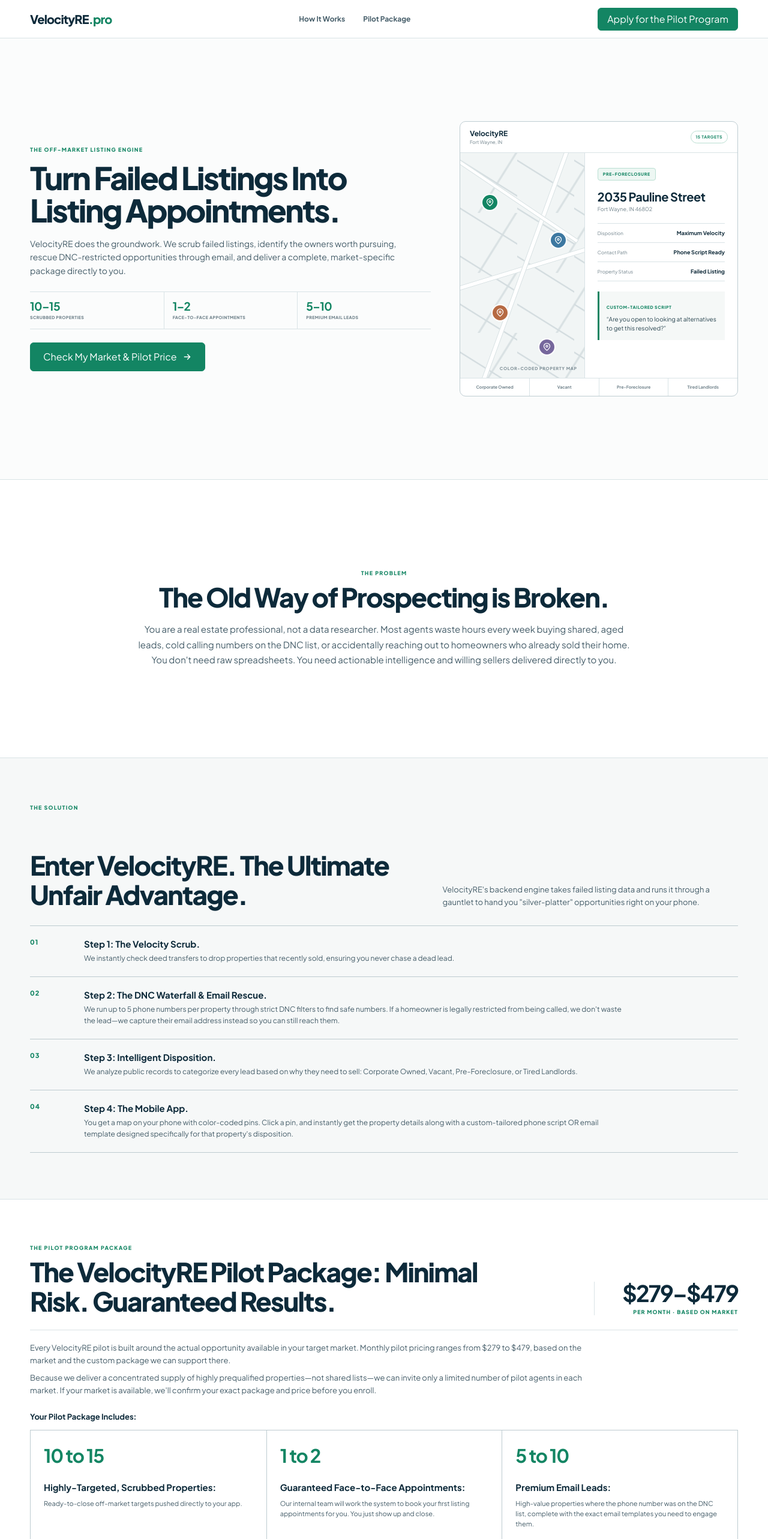
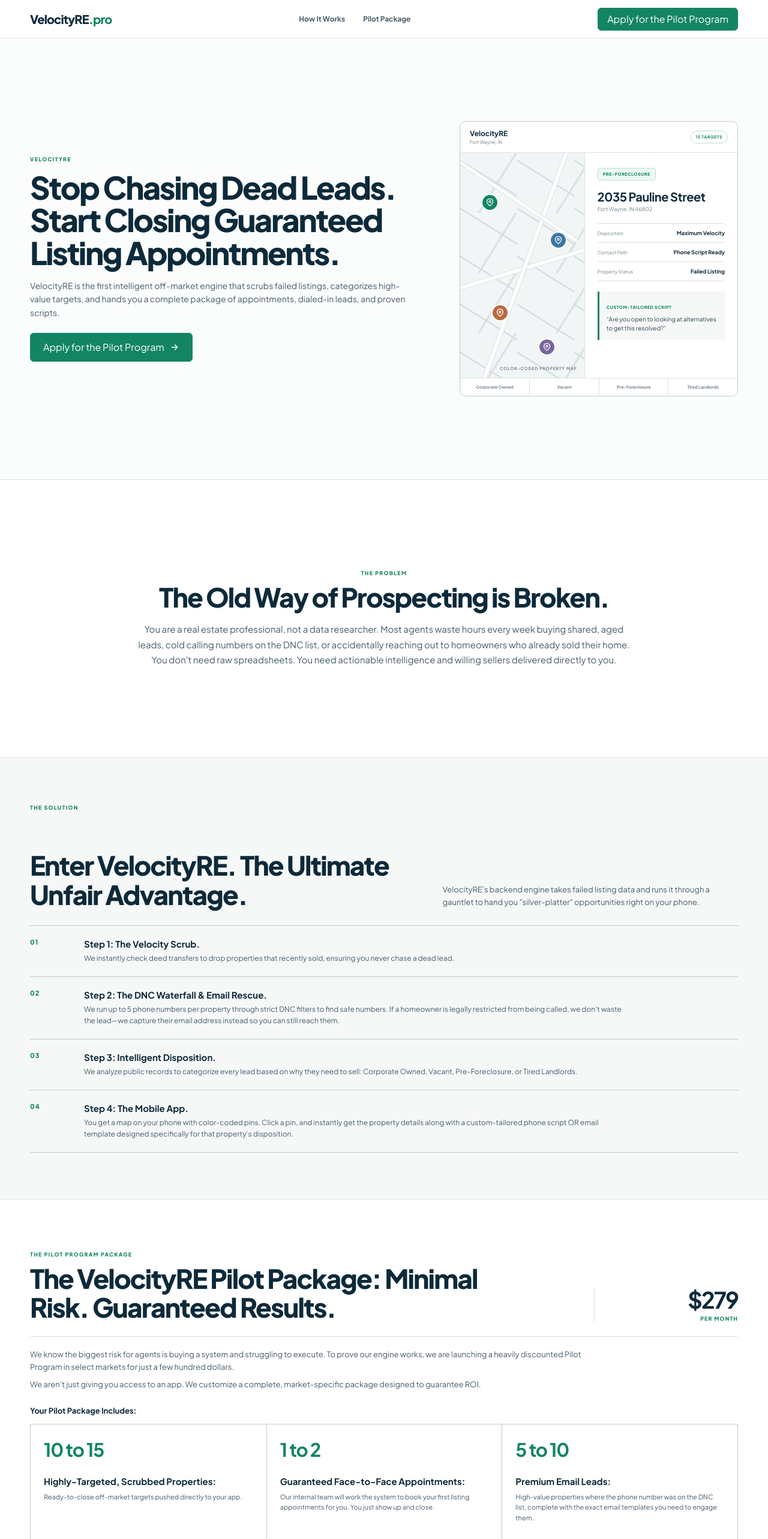
Before and after one commit to bbarnes4318/velo, a Next.js app: page / in a window 1280 px wide. Shown: the top 2566 px of the page at 60% size. Built offline with nearby package versions, Linux system fonts and the light colour scheme.

Commit message:
Restore August 3 3:48 PM landing page

```diff
--- a/src/app/page.tsx
+++ b/src/app/page.tsx
@@ -67,15 +67,10 @@
       <section className={styles.hero}>
         <div className={styles.heroInner}>
           <div className={styles.heroCopy}>
-            <span className={styles.sectionLabel}>THE OFF-MARKET LISTING ENGINE</span>
-            <h1>Turn Failed Listings Into Listing Appointments.</h1>
-            <p>VelocityRE does the groundwork. We scrub failed listings, identify the owners worth pursuing, rescue DNC-restricted opportunities through email, and deliver a complete, market-specific package directly to you.</p>
-            <div className={styles.heroMetrics}>
-              <div><strong>10–15</strong><span>Scrubbed Properties</span></div>
-              <div><strong>1–2</strong><span>Face-to-Face Appointments</span></div>
-              <div><strong>5–10</strong><span>Premium Email Leads</span></div>
-            </div>
-            <button className={styles.primaryButton} onClick={() => scrollToId('apply')}>Check My Market & Pilot Price <Arrow /></button>
+            <span className={styles.sectionLabel}>VELOCITYRE</span>
+            <h1>Stop Chasing Dead Leads. Start Closing Guaranteed Listing Appointments.</h1>
+            <p>VelocityRE is the first intelligent off-market engine that scrubs failed listings, categorizes high-value targets, and hands you a complete package of appointments, dialed-in leads, and proven scripts.</p>
+            <button className={styles.primaryButton} onClick={() => scrollToId('apply')}>Apply for the Pilot Program <Arrow /></button>
           </div>
 
           <div className={styles.productVisual} aria-label="VelocityRE mobile property map illustration">
@@ -140,10 +135,10 @@
               <span className={styles.sectionLabel}>THE PILOT PROGRAM PACKAGE</span>
               <h2>The VelocityRE Pilot Package: Minimal Risk. Guaranteed Results.</h2>
             </div>
-            <div className={styles.price}><strong>$279–$479</strong><span>PER MONTH · BASED ON MARKET</span></div>
+            <div className={styles.price}><strong>$279</strong><span>PER MONTH</span></div>
           </div>
-          <p className={styles.pilotLead}>Every VelocityRE pilot is built around the actual opportunity available in your target market. Monthly pilot pricing ranges from $279 to $479, based on the market and the custom package we can support there.</p>
-          <p className={styles.pilotLead}>Because we deliver a concentrated supply of highly prequalified properties—not shared lists—we can invite only a limited number of pilot agents in each market. If your market is available, we&apos;ll confirm your exact package and price before you enroll.</p>
+          <p className={styles.pilotLead}>We know the biggest risk for agents is buying a system and struggling to execute. To prove our engine works, we are launching a heavily discounted Pilot Program in select markets for just a few hundred dollars.</p>
+          <p className={styles.pilotLead}>We aren&apos;t just giving you access to an app. We customize a complete, market-specific package designed to guarantee ROI.</p>
           <h3 className={styles.includesTitle}>Your Pilot Package Includes:</h3>
           <div className={styles.packageGrid}>
             <article><strong>10 to 15</strong><h3>Highly-Targeted, Scrubbed Properties:</h3><p>Ready-to-close off-market targets pushed directly to your app.</p></article>
@@ -159,7 +154,7 @@
           <div className={styles.applyCopy}>
             <span className={styles.sectionLabel}>FINAL STEP</span>
             <h2>Claim Your Market Before Your Competitors Do.</h2>
-            <p>The supply of highly prequalified properties is different in every market, so each pilot is customized and availability is limited. Enter your information to check your market, receive your exact package, and confirm your exact monthly pilot price within the $279–$479 range.</p>
+            <p>We are strictly limiting the number of agents in our Pilot Program to ensure massive value and market exclusivity. Enter your info below to see if your market is still available and schedule a 5-minute intro call.</p>
           </div>
           <form className={styles.form} onSubmit={submit}>
             <div className={styles.formRow}>
@@ -171,7 +166,7 @@
             <label>Brokerage Name<input value={form.brokerage} onChange={(e) => update('brokerage', e.target.value)} autoComplete="organization" /></label>
             <label>Target Market / City<input value={form.market} onChange={(e) => update('market', e.target.value)} placeholder="Fort Wayne, IN" /></label>
             {error && <p className={styles.error}>{error}</p>}
-            <button className={styles.primaryButton} type="submit">Check My Market & Pricing <Arrow /></button>
+            <button className={styles.primaryButton} type="submit">See If I Qualify <Arrow /></button>
           </form>
         </div>
       </section>
```
